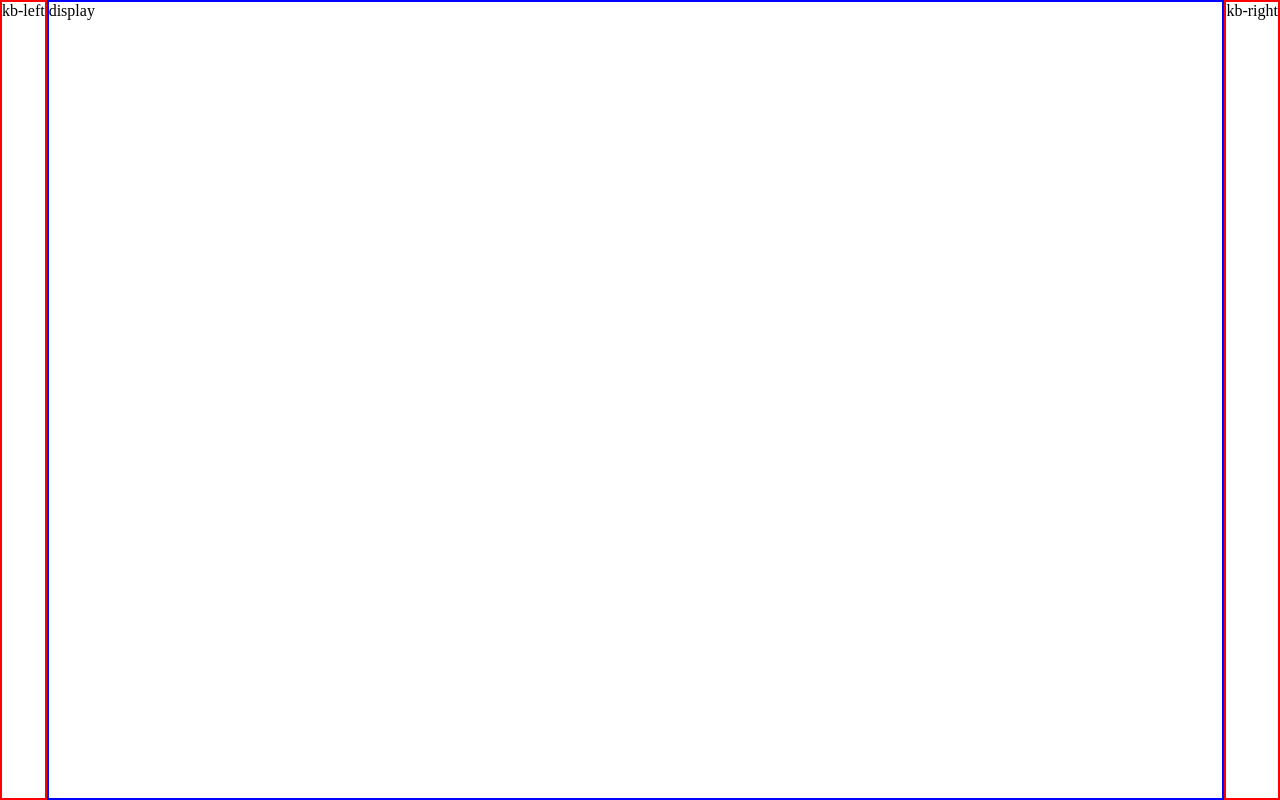
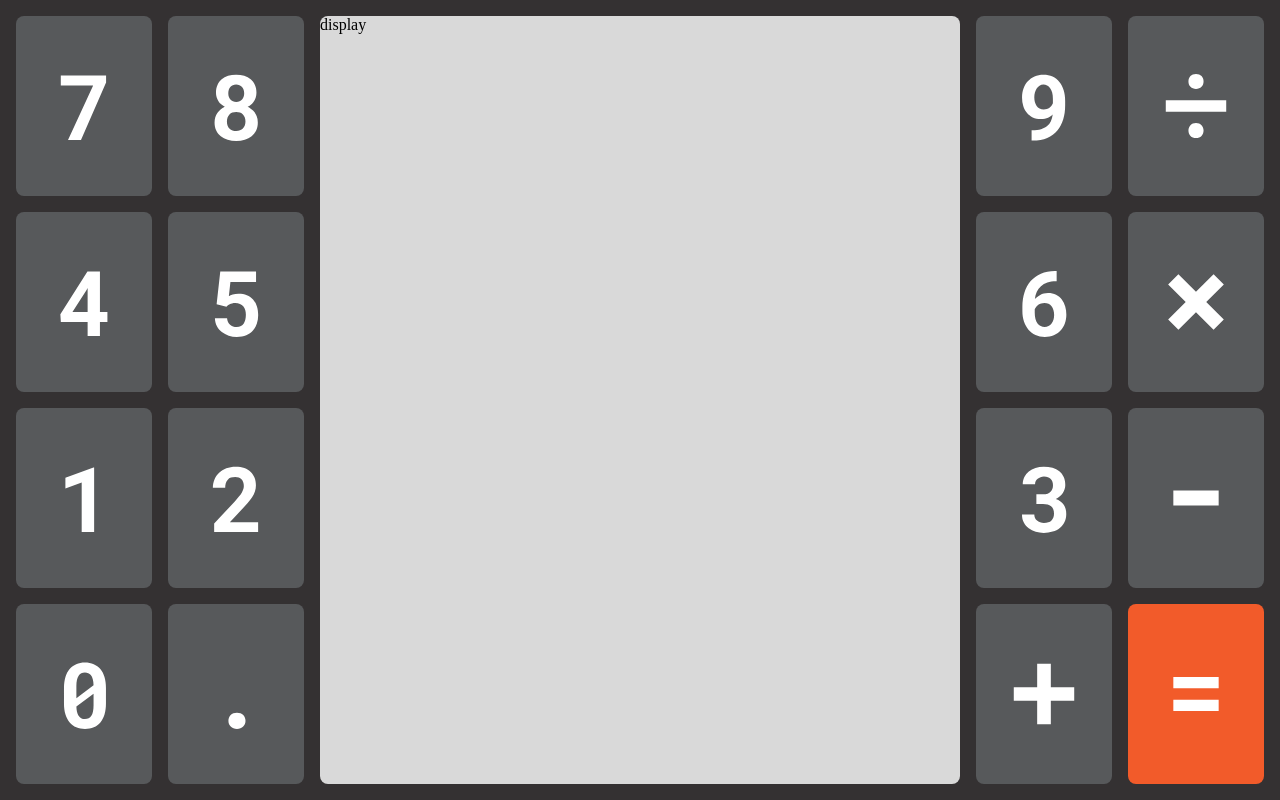
Before and after one commit to gzamaury/javascript-calculator, a React (Create React App) app: page / in a window 1280 px wide. Built offline with nearby package versions, Linux system fonts and the light colour scheme.

Commit message:
Add: Keys and Keyboard layout

```diff
--- a/src/App.css
+++ b/src/App.css
@@ -1,2 +1,7 @@
+:root {
+  --display-border: unset !important;
+  --kb-border: unset !important;
+}
+
 .App {
 }
--- a/src/component/Calculator/Calculator.css
+++ b/src/component/Calculator/Calculator.css
@@ -1,6 +1,10 @@
 :root {
   --display-border: solid blue 2px;
   --kb-border: solid red 2px;
+  --bg-color: rgba(52, 49, 50, 1);
+  --display-color: rgba(217, 217, 217, 1);
+  --equals-color: rgba(242, 91, 42, 1);
+  --padding-n-gap: 2vmin;
 }
 
 .cal-container,
@@ -9,6 +13,7 @@
 }
 
 .cal-container {
+  background-color: var(--bg-color);
   width: 100vw;
   height: 100vh;
 }
@@ -20,29 +25,61 @@
 }
 
 #display {
-  flex-grow: 1;
+  background-color: var(--display-color);
+  margin: var(--padding-n-gap) calc(var(--padding-n-gap) / 2);
+  border-radius: 8px;
+  flex: 1 0 50%;
   border: var(--display-border);
 }
 
 #kb-left,
 #kb-right {
   border: var(--kb-border);
-  display: flex;
+  padding: var(--padding-n-gap);
+  flex: 0 1 auto;
 }
 
 #kb-left {
+  padding-right: calc(var(--padding-n-gap) / 2);
   order: -1;
+}
+
+#kb-right {
+  padding-left: calc(var(--padding-n-gap) / 2);
+}
+
+.kb-section {
+  display: grid;
+  grid-template-columns: 1fr 1fr;
+  grid-template-rows: repeat(4, minmax(0, 25%));
+  gap: var(--padding-n-gap);
+}
+
+.key-container {
+  width: 100%;
+  height: 100%;
+}
+
+#equals {
+  background-color: var(--equals-color);
 }
 
 @media only screen and (orientation: portrait) {
   #calculator {
     display: grid;
     grid-template-columns: 1fr 1fr;
-    grid-template-rows: auto min-content;
+    grid-template-rows: minmax(0, 2fr) minmax(0, 3fr);
   }
 
   #display {
+    margin: var(--padding-n-gap);
+    margin-bottom: calc(var(--padding-n-gap) / 2);
     grid-column: 1 / 3;
+  }
+
+  #kb-left,
+  #kb-right {
+    padding-top: calc(var(--padding-n-gap) / 2);
   }
 
   #kb-left {
--- a/src/component/Calculator/Calculator.js
+++ b/src/component/Calculator/Calculator.js
@@ -1,3 +1,6 @@
+/* eslint-disable no-unused-vars */
+import icons from "../Key/icons";
+import Key from "../Key/Key";
 import "./Calculator.css";
 
 function Calculator() {
@@ -5,8 +8,41 @@ function Calculator() {
     <div className="cal-container">
       <div id="calculator">
         <div id="display">display</div>
-        <div id="kb-left">kb-left</div>
-        <div id="kb-right">kb-right</div>
+        <div id="kb-left" className="kb-section">
+          <Key keyId="seven" icon={icons.seven} keyChar="7" className="key" />
+          <Key keyId="eight" icon={icons.eight} keyChar="8" className="key" />
+          <Key keyId="four" icon={icons.four} keyChar="4" className="key" />
+          <Key keyId="five" icon={icons.five} keyChar="5" className="key" />
+          <Key keyId="one" icon={icons.one} keyChar="1" className="key" />
+          <Key keyId="two" icon={icons.two} keyChar="2" className="key" />
+          <Key keyId="zero" icon={icons.zero} keyChar="0" className="key" />
+          <Key
+            keyId="decimal"
+            icon={icons.decimal}
+            keyChar=""
+            className="key"
+          />
+        </div>
+        <div id="kb-right" className="kb-section">
+          <Key keyId="nine" icon={icons.nine} keyChar="9" className="key" />
+          <Key keyId="divide" icon={icons.divide} keyChar="/" className="key" />
+          <Key keyId="six" icon={icons.six} keyChar="6" className="key" />
+          <Key
+            keyId="multiply"
+            icon={icons.multiply}
+            keyChar="*"
+            className="key"
+          />
+          <Key keyId="three" icon={icons.three} keyChar="3" className="key" />
+          <Key
+            keyId="subtract"
+            icon={icons.subtract}
+            keyChar="-"
+            className="key"
+          />
+          <Key keyId="add" icon={icons.add} keyChar="+" className="key" />
+          <Key keyId="equals" icon={icons.equals} keyChar="=" className="key" />
+        </div>
       </div>
     </div>
   );
--- a/src/component/Key/Key.js
+++ b/src/component/Key/Key.js
@@ -4,7 +4,7 @@ import "./Key.css";
 function Key({ keyId, icon, keyChar }) {
   return (
     <div className="key-container">
-      <div keyId={keyId} className="key">
+      <div id={keyId} className="key">
         <img src={icon} alt="icon" className="icon" />
         <span className="hidden">{keyChar}</span>
       </div>
```
